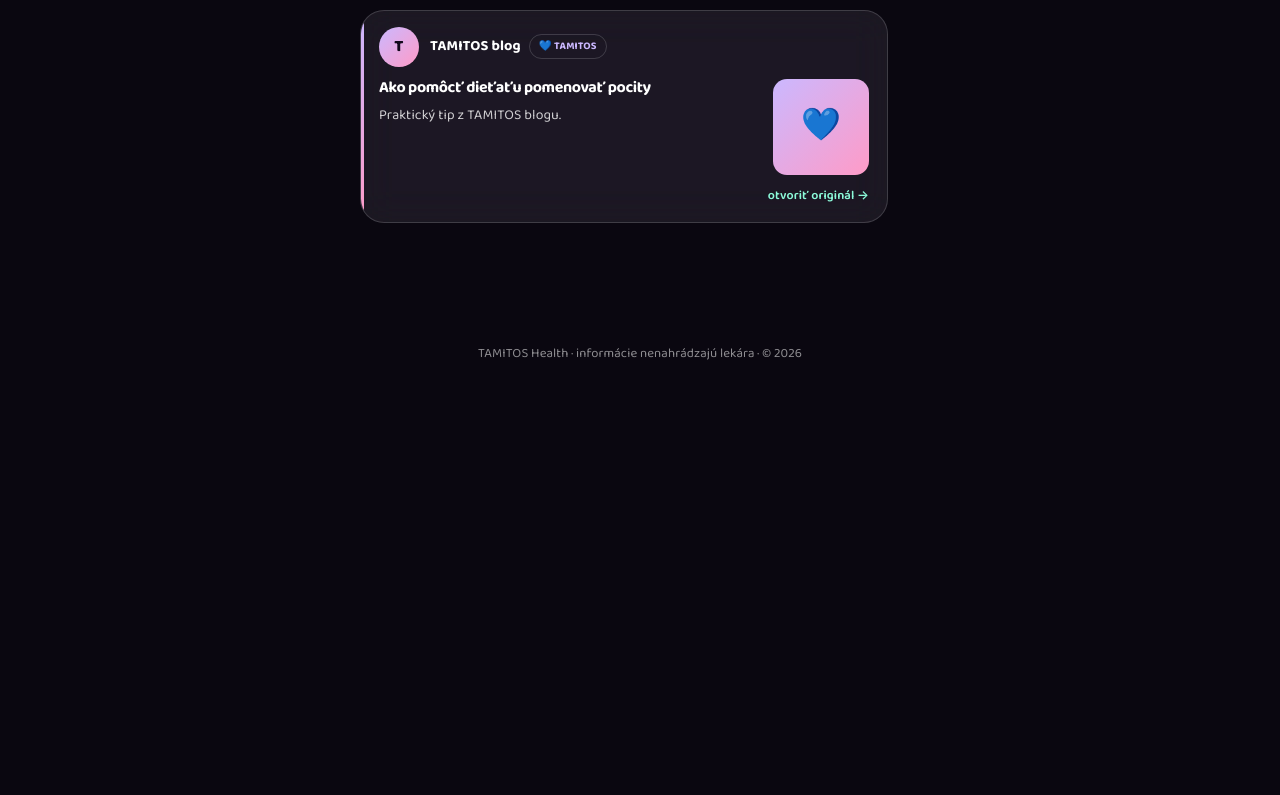
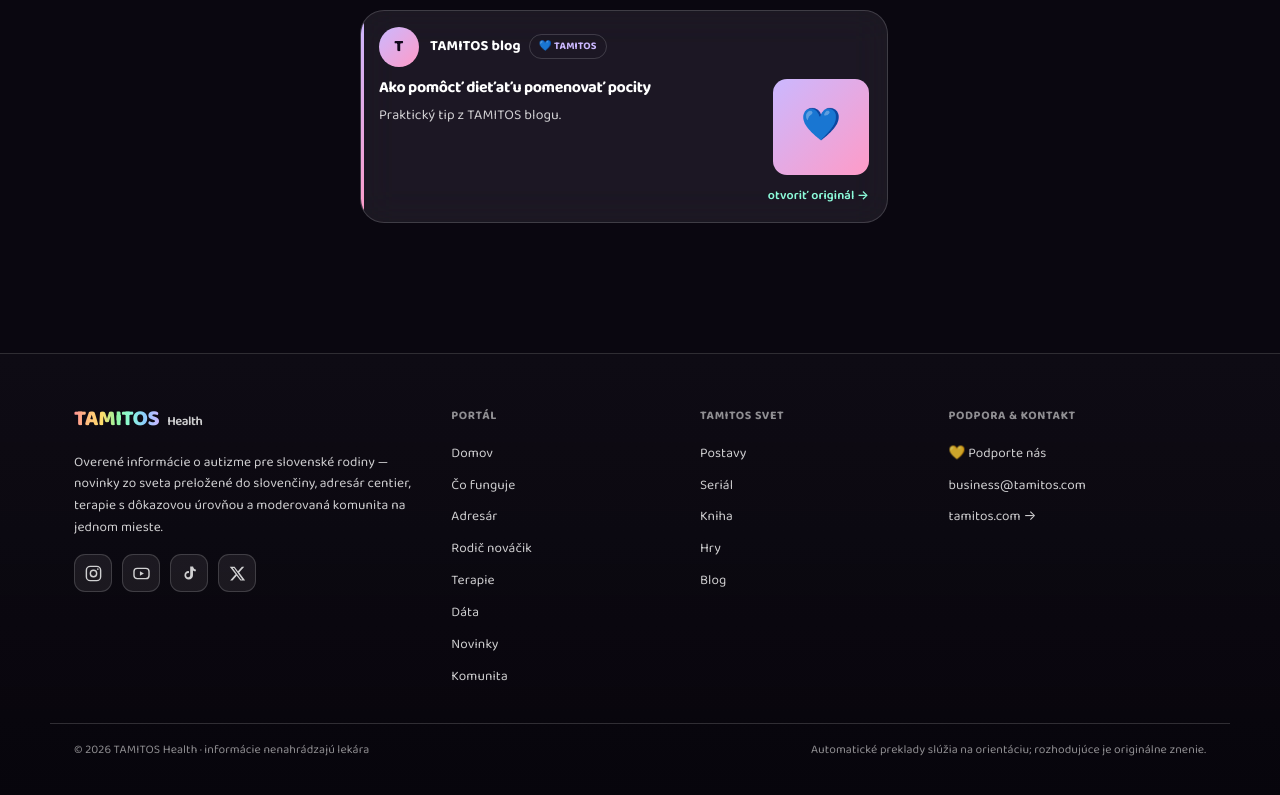
Before and after one commit to qorpo-games/DATA-TAMITOS-, an Angular app: page / in a window 1280 px wide. Shown: the part 1149-1944 px from the top of the page. Before the commit the page ends 1563 px from the top, so only its background shows below. Built offline with nearby package versions, Linux system fonts and the light colour scheme; no server answers.

Commit message:
feat(footer): full TAMITOS footer with socials (IG/YT/TikTok/X), portal links, tamitos.com sections, contact

```diff
--- a/src/app/layout/main-layout/main-layout.component.ts
+++ b/src/app/layout/main-layout/main-layout.component.ts
@@ -22,7 +22,58 @@
     </nav>
 
     <main><ng-content></ng-content></main>
-    <footer class="th-wrap">TAMITOS Health · informácie nenahrádzajú lekára · © 2026</footer>
+
+    <footer class="site-foot">
+      <div class="th-wrap fgrid">
+        <div class="fbrand">
+          <a class="logo" routerLink="/"><span class="grad-text">TAMITOS</span><span class="sub">Health</span></a>
+          <p class="ftag">Overené informácie o autizme pre slovenské rodiny — novinky zo sveta preložené do
+            slovenčiny, adresár centier, terapie s dôkazovou úrovňou a moderovaná komunita na jednom mieste.</p>
+          <div class="socials">
+            <a href="https://www.instagram.com/tamitosworld/" target="_blank" rel="noopener" aria-label="Instagram">
+              <svg viewBox="0 0 24 24" width="19" height="19" fill="none" stroke="currentColor" stroke-width="1.8"><rect x="3" y="3" width="18" height="18" rx="5"/><circle cx="12" cy="12" r="4"/><circle cx="17.5" cy="6.5" r="1" fill="currentColor" stroke="none"/></svg>
+            </a>
+            <a href="https://www.youtube.com/@TamitosWorld" target="_blank" rel="noopener" aria-label="YouTube">
+              <svg viewBox="0 0 24 24" width="19" height="19" fill="none" stroke="currentColor" stroke-width="1.8"><rect x="2.5" y="5.5" width="19" height="13" rx="4"/><path d="M10 9.2v5.6l5-2.8z" fill="currentColor" stroke="none"/></svg>
+            </a>
+            <a href="https://www.tiktok.com/@tamitosworld" target="_blank" rel="noopener" aria-label="TikTok">
+              <svg viewBox="0 0 24 24" width="19" height="19" fill="currentColor"><path d="M16.5 3c.3 2 1.6 3.5 3.5 3.8v2.5c-1.3 0-2.6-.4-3.6-1.1v5.9c0 3-2.4 5.4-5.4 5.4S5.6 17.1 5.6 14.1s2.6-5.5 5.7-5.1v2.7c-.4-.1-.7-.2-1-.2-1.4 0-2.5 1.1-2.5 2.6s1.1 2.6 2.5 2.6 2.6-1.1 2.6-2.6V3z"/></svg>
+            </a>
+            <a href="https://x.com/TamitosWorld" target="_blank" rel="noopener" aria-label="X">
+              <svg viewBox="0 0 24 24" width="17" height="17" fill="currentColor"><path d="M18.2 2.5h3.3l-7.2 8.2 8.5 11.3h-6.7l-5.2-6.9-6 6.9H1.6l7.7-8.8L1.1 2.5h6.8l4.7 6.3 5.6-6.3zm-1.2 17.8h1.8L7.1 4.3H5.2z"/></svg>
+            </a>
+          </div>
+        </div>
+
+        <div class="fcol">
+          <h5>Portál</h5>
+          @for (item of nav; track item.path) {
+            <a [routerLink]="'/' + item.path">{{ item.name }}</a>
+          }
+        </div>
+
+        <div class="fcol">
+          <h5>TAMITOS svet</h5>
+          <a href="https://tamitos.com/sk/postavy-autizmus-pre-deti" target="_blank" rel="noopener">Postavy</a>
+          <a href="https://tamitos.com/sk/serial-o-autizme" target="_blank" rel="noopener">Seriál</a>
+          <a href="https://tamitos.com/sk/detska-kniha-o-autizme" target="_blank" rel="noopener">Kniha</a>
+          <a href="https://tamitos.com/sk/hry-o-autizme-a-emociach" target="_blank" rel="noopener">Hry</a>
+          <a href="https://tamitos.com/sk/blog" target="_blank" rel="noopener">Blog</a>
+        </div>
+
+        <div class="fcol">
+          <h5>Podpora & kontakt</h5>
+          <a href="https://tamitos.com/sk/charita" target="_blank" rel="noopener">💛 Podporte nás</a>
+          <a href="mailto:business@tamitos.com">business&#64;tamitos.com</a>
+          <a href="https://tamitos.com" target="_blank" rel="noopener">tamitos.com →</a>
+        </div>
+      </div>
+
+      <div class="fbot">
+        <span>© 2026 TAMITOS Health · informácie nenahrádzajú lekára</span>
+        <span class="fdis">Automatické preklady slúžia na orientáciu; rozhodujúce je originálne znenie.</span>
+      </div>
+    </footer>
   `,
   styles: [`
     .bg{position:fixed;inset:0;z-index:-2;
@@ -46,8 +97,25 @@
     .links a:hover{color:#fff;background:rgba(255,255,255,.07)}
     .links a.active{color:#fff;background:rgba(255,255,255,.1)}
     .cta{margin-left:auto;white-space:nowrap}
-    footer{color:var(--mute);font-size:13px;text-align:center;padding:60px 24px 50px}
-    @media(max-width:900px){.links{display:none}}
+
+    .site-foot{margin-top:70px;border-top:1px solid var(--stroke);
+      background:linear-gradient(180deg, rgba(255,255,255,.02), rgba(0,0,0,.25))}
+    .fgrid{display:grid;grid-template-columns:1.6fr 1fr 1fr 1.2fr;gap:34px;padding:48px 24px 30px}
+    .fbrand .logo{display:inline-flex;align-items:baseline;gap:8px;font-weight:800;font-size:22px;letter-spacing:-.5px}
+    .fbrand .sub{font-size:13px;font-weight:600;color:var(--dim)}
+    .ftag{color:var(--dim);font-size:13.5px;line-height:1.6;margin:14px 0 16px;max-width:360px}
+    .socials{display:flex;gap:10px}
+    .socials a{width:38px;height:38px;border-radius:11px;display:grid;place-items:center;color:var(--dim);
+      background:var(--glass);border:1px solid var(--stroke);transition:.2s}
+    .socials a:hover{color:#fff;border-color:var(--teal);transform:translateY(-2px);box-shadow:0 0 16px -6px var(--teal)}
+    .fcol h5{font-size:12px;text-transform:uppercase;letter-spacing:.6px;color:var(--mute);margin:4px 0 12px;font-weight:700}
+    .fcol a{display:block;color:var(--dim);font-size:13.5px;padding:5px 0;transition:.15s}
+    .fcol a:hover{color:#fff}
+    .fbot{max-width:1180px;margin:0 auto;padding:16px 24px 46px;border-top:1px solid var(--stroke);
+      display:flex;justify-content:space-between;gap:14px;flex-wrap:wrap;color:var(--mute);font-size:12px}
+    .fdis{color:var(--mute)}
+    @media(max-width:900px){.links{display:none}.fgrid{grid-template-columns:1fr 1fr;gap:26px}}
+    @media(max-width:560px){.fgrid{grid-template-columns:1fr}}
   `],
 })
 export class MainLayoutComponent {
```
